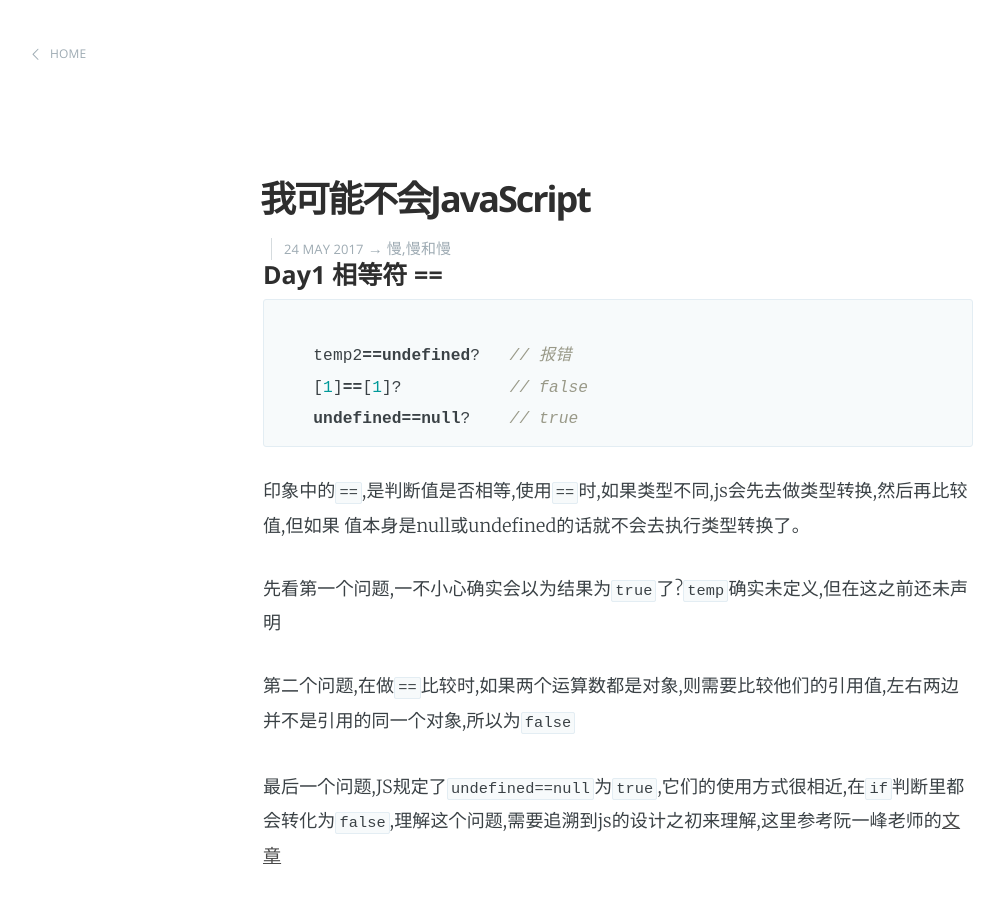
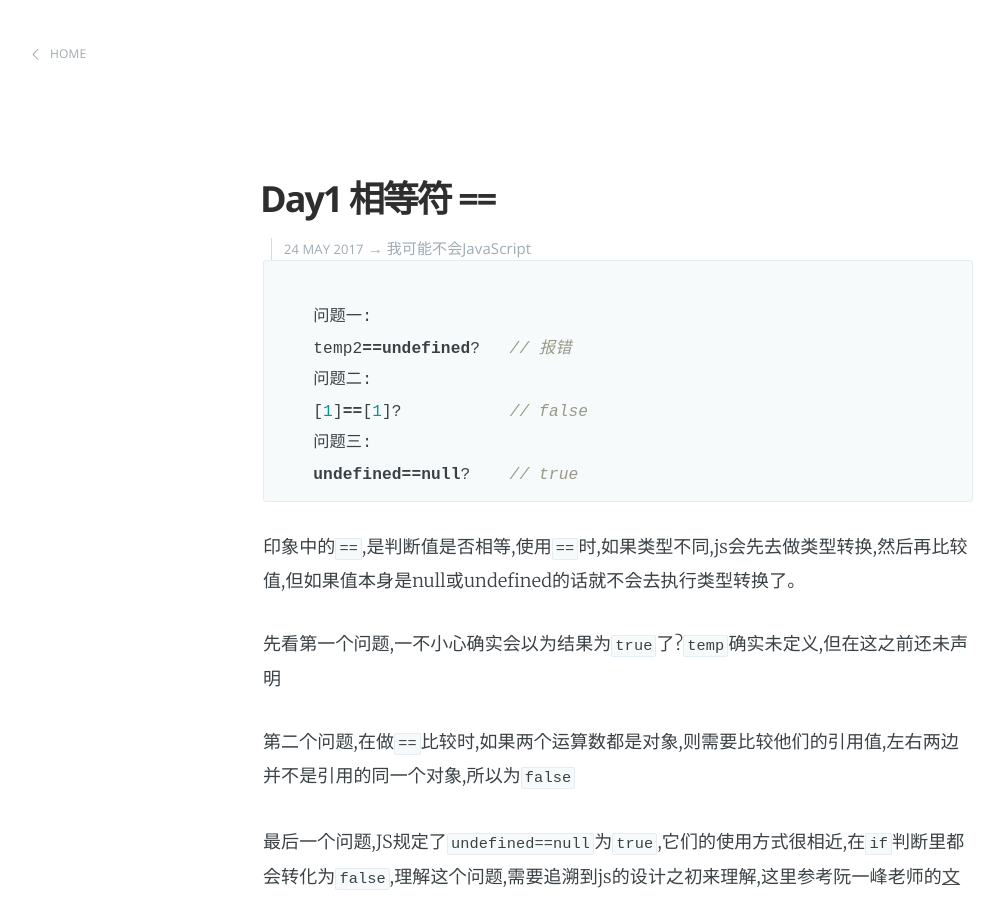
Before and after one commit to bulgerxie/bulgerxie.github.io, a Jekyll site: the page built from _posts/2017-05-24-Notjs-day1.markdown, in a window 1280 px wide and 900 px high. Shown: the whole window, without its empty margins (22-1026 px from the left). Built offline with Jekyll 4.4.1, drawn with Linux system fonts in a browser that asks for light colours.

```diff
--- a/_posts/2017-05-24-Notjs-day1.markdown
+++ b/_posts/2017-05-24-Notjs-day1.markdown
@@ -1,20 +1,21 @@
 ---
 layout: post
-title:  "我可能不会JavaScript"
+title:  "Day1 相等符 == "
 date:   2017-05-24
-categories: 慢,慢和慢
-excerpt: Day1 相等符 ==
+categories: 我可能不会JavaScript
+excerpt:  ""
 ---
 
-#### Day1 相等符 ==
 {% highlight javascript %}
+    问题一:
     temp2==undefined?   // 报错
+    问题二:
     [1]==[1]?           // false
+    问题三:
     undefined==null?    // true
 {% endhighlight %}
 
-印象中的`==`,是判断值是否相等,使用`==`时,如果类型不同,js会先去做类型转换,然后再比较值,但如果
-值本身是null或undefined的话就不会去执行类型转换了。
+印象中的`==`,是判断值是否相等,使用`==`时,如果类型不同,js会先去做类型转换,然后再比较值,但如果值本身是null或undefined的话就不会去执行类型转换了。
 
 先看第一个问题,一不小心确实会以为结果为`true`了?`temp`确实未定义,但在这之前还未声明
 
```
Also changed, not shown: _posts/2017-05-25-Notjs-day2.markdown (added, +22 -0 lines).
